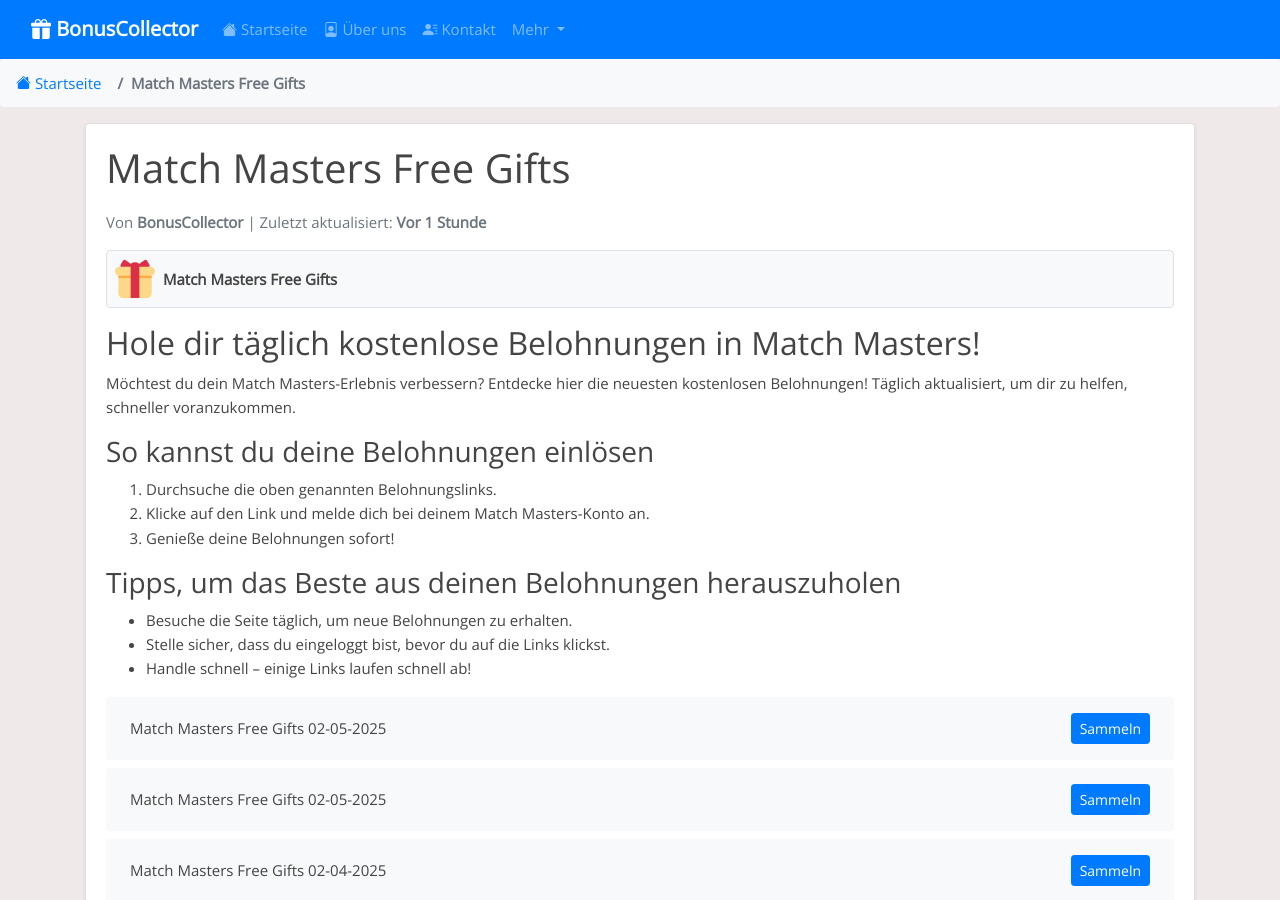
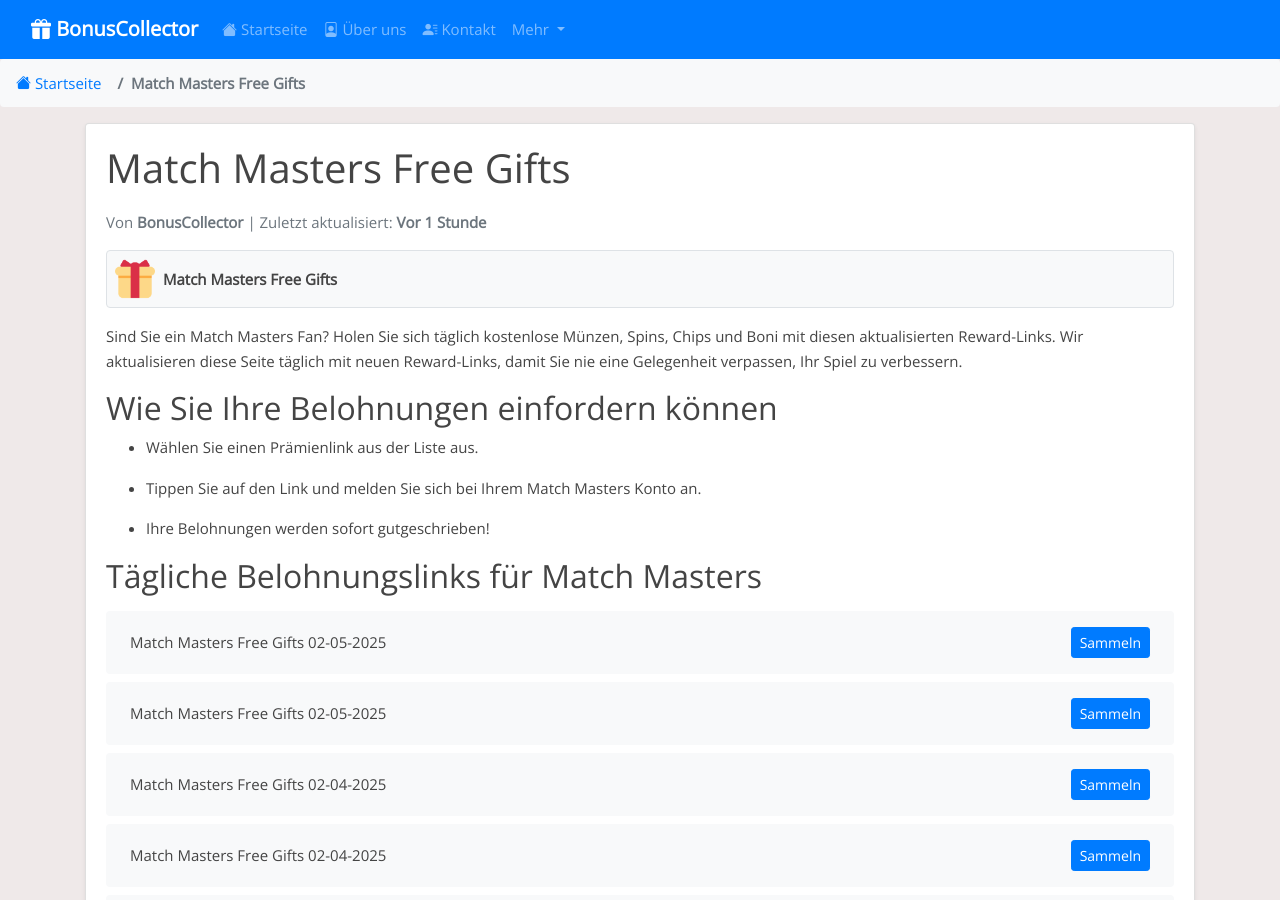
Before and after one commit to Prollad99/bs-de, a Jekyll site: the page built from _posts/2025-01-18-match-masters.md, in a window 1280 px wide and 900 px high. Built offline with Jekyll 4.4.1, drawn with Linux system fonts in a browser that asks for light colours; some of the changed text lies outside the part shown.

Commit message:
Aktualisiere match-masters-Belohnungslinks, Inhalte und Änderungsdatum

```diff
--- a/_includes/match-masters_footer.html
+++ b/_includes/match-masters_footer.html
@@ -1,7 +1,7 @@
-<h3>Warum du unsere Match Masters-Updates folgen solltest</h3>
+## Warum sollten Sie unsere Reward Updates verfolgen?
 
-<p>Wir bieten täglich die neuesten Belohnungslinks aus offiziellen Match Masters-Aktionen. So bleibst du immer auf dem neuesten Stand. Speichere diese Seite für schnellen Zugriff.</p>
 
-<h4>Hinweis:</h4>
+Wir aktualisieren die Links ständig, um sicherzustellen, dass Sie die neuesten Belohnungen erhalten. Alle Belohnungen stammen aus offiziellen Match Masters Aktionen, so dass Sie sie einfach und sicher einfordern können.
 
-<p>Diese Seite ist nicht mit den offiziellen Entwicklern von Match Masters verbunden. Alle Belohnungen stammen aus öffentlichen Quellen.</p>
+
+Hinweis: Diese Links können ablaufen, also fordern Sie Ihre Belohnungen schnell ein. Wir sind nicht mit den Entwicklern von Match Masters verbunden; diese Seite ist eine Ressource für Spieler.
--- a/_includes/match-masters_post.html
+++ b/_includes/match-masters_post.html
@@ -1,27 +1,14 @@
-<h2>Hole dir täglich kostenlose Belohnungen in Match Masters!</h2>
+Sind Sie ein Match Masters Fan? Holen Sie sich täglich kostenlose Münzen, Spins, Chips und Boni mit diesen aktualisierten Reward-Links. Wir aktualisieren diese Seite täglich mit neuen Reward-Links, damit Sie nie eine Gelegenheit verpassen, Ihr Spiel zu verbessern.
 
-<p>Möchtest du dein Match Masters-Erlebnis verbessern? Entdecke hier die neuesten kostenlosen Belohnungen! Täglich aktualisiert, um dir zu helfen, schneller voranzukommen.</p>
 
-<h3>So kannst du deine Belohnungen einlösen</h3>
+## Wie Sie Ihre Belohnungen einfordern können
 
-<ol>
 
-  <li>Durchsuche die oben genannten Belohnungslinks.</li>
+- Wählen Sie einen Prämienlink aus der Liste aus.
 
-  <li>Klicke auf den Link und melde dich bei deinem Match Masters-Konto an.</li>
+- Tippen Sie auf den Link und melden Sie sich bei Ihrem Match Masters Konto an.
 
-  <li>Genieße deine Belohnungen sofort!</li>
+- Ihre Belohnungen werden sofort gutgeschrieben!
 
-</ol>
 
-<h3>Tipps, um das Beste aus deinen Belohnungen herauszuholen</h3>
-
-<ul>
-
-  <li>Besuche die Seite täglich, um neue Belohnungen zu erhalten.</li>
-
-  <li>Stelle sicher, dass du eingeloggt bist, bevor du auf die Links klickst.</li>
-
-  <li>Handle schnell – einige Links laufen schnell ab!</li>
-
-</ul>
+## Tägliche Belohnungslinks für Match Masters
```
